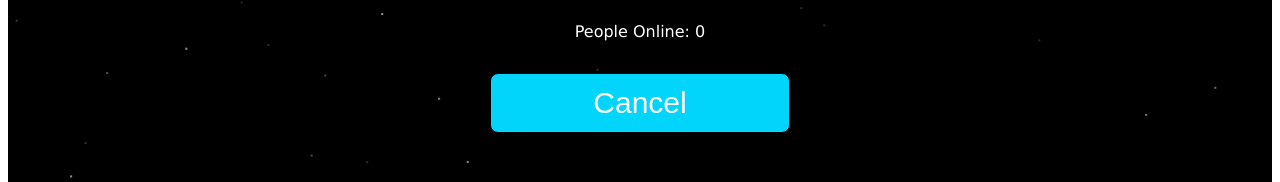
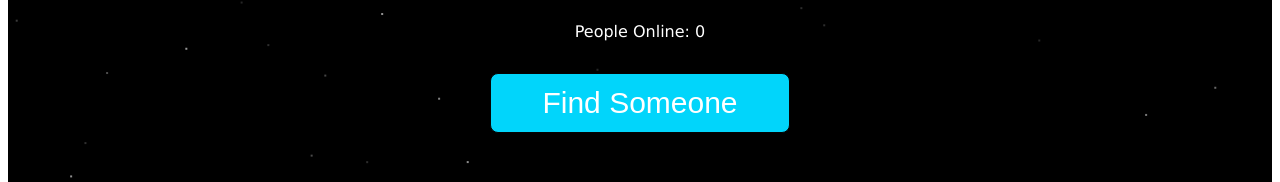
Before and after one commit to edotobirama/chatapp-frontend, a React (Create React App) app: page /find-friends in a window 1280 px wide. Shown: the part 214-396 px from the top of the page. Built offline with nearby package versions, Linux system fonts and the light colour scheme; no server answers; sample sign-in values are in the browser's storage.

Commit message:
Updated isWaiting function of Find-Friends Page

```diff
--- a/src/pages/findfriends.tsx
+++ b/src/pages/findfriends.tsx
@@ -93,7 +93,7 @@ const FindFriends: React.FC = () => {
                 </ul>
                 <p className="people">People Online: {peopleOnline}</p>
                 {isWaiting && <p> Waiting for a match</p>}
-                <button className="find-friends-btn" onClick={findFriendsFunction}>{isWaiting ? <>Find Someone</>:<>Cancel</>}</button>
+                <button className="find-friends-btn" onClick={findFriendsFunction}>{!isWaiting ? <>Find Someone</>:<>Cancel</>}</button>
             </div>
         </div>
     );
```
